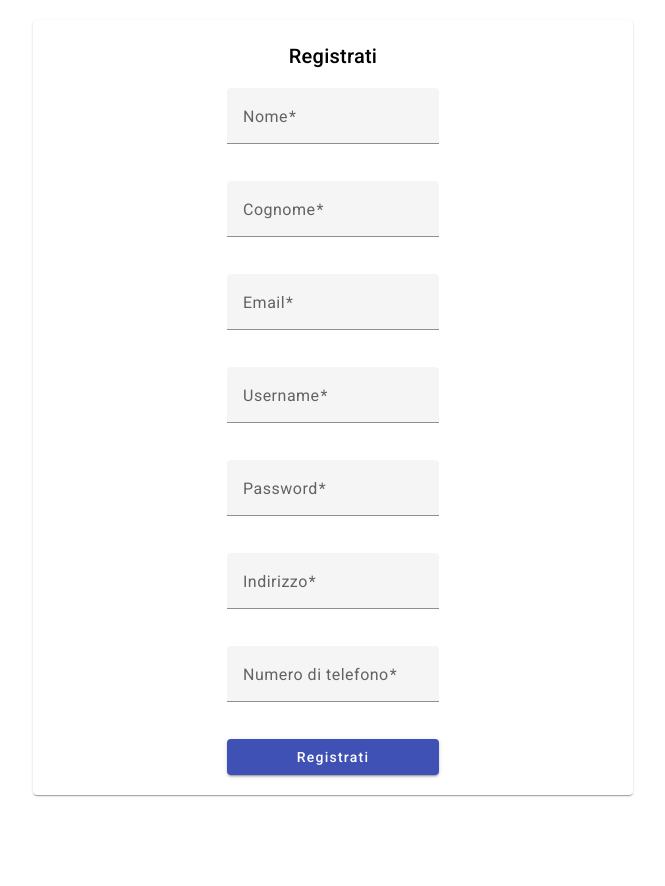
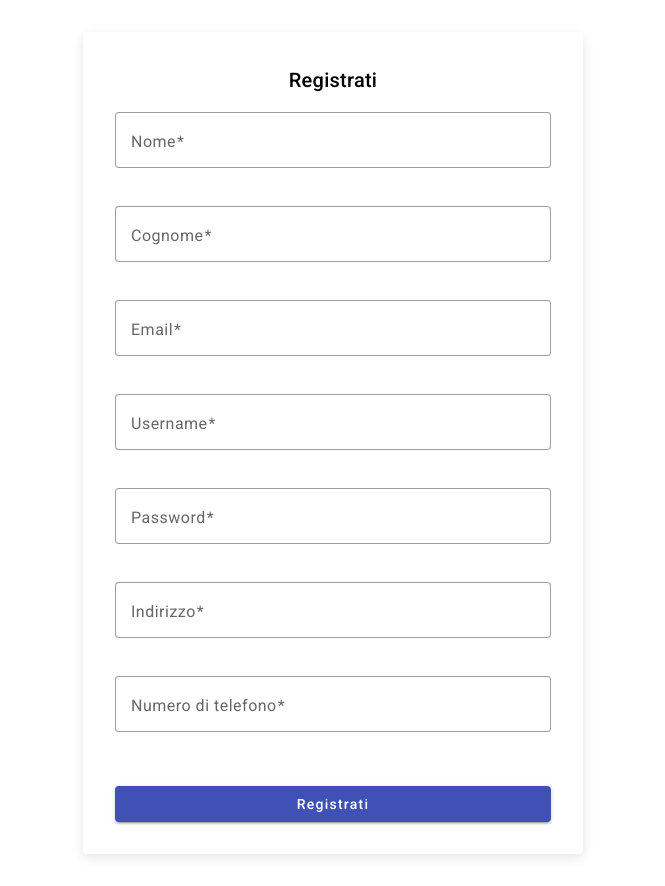
Before and after one commit to fvirgilio3101/gemeshop-FE, an Angular app in the folder gameshop-FE/: page /register in a window 1280 px wide. Shown: the whole page, without its empty margins (307-972 px from the left). Before the commit the page ends 815 px from the top, so only its background shows below. Built offline with nearby package versions, Linux system fonts and the light colour scheme.

Commit message:
aggiustata estetica dei component

```diff
--- a/gameshop-FE/src/app/auth/auth.component.css
+++ b/gameshop-FE/src/app/auth/auth.component.css
@@ -1,22 +1,25 @@
-.login-container {
-    max-width: 400px;
-    margin: 50px auto;
-    padding: 20px;
-    border: 1px solid #ccc;
-    border-radius: 8px;
-    text-align: center;
+.login-card {
+  max-width: 400px;
+  margin: 50px auto;
+  padding: 20px;
 }
 
-input {
-    width: 100%;
-    padding: 8px;
-    margin: 8px 0;
-}
-button {
-    padding: 10px 20px;
+.title {
+  text-align: center;
+  margin-bottom: 20px;
 }
 
-.error {
-    color: red;
-    margin-top: 10px;
+.login-form {
+  display: flex;
+  flex-direction: column;
+  gap: 16px;
 }
+
+.full-width {
+  width: 100%;
+}
+
+.error-message {
+  color: red;
+  text-align: center;
+}
--- a/gameshop-FE/src/app/auth/auth.component.html
+++ b/gameshop-FE/src/app/auth/auth.component.html
@@ -1,19 +1,22 @@
-<div class="login-container">
-    <h2>Login</h2>
-    <form (ngSubmit)="onSubmit()">
-        <div>
-            <label for="username">Username:</label>
-            <input type="text" id="username" [(ngModel)]="username" name= "username" required>
-        </div>
-        <div>
-            <label for="password">Password:</label>
-            <input type="password" id="password" [(ngModel)]="password" name="password" required>
-        </div>
-        <button type="submit">Accedi</button>
-        @if (errorMessage) {
-            <div class="error">
-              {{ errorMessage }}
-            </div>
-          }
-    </form>
+<mat-card class="login-card">
+  <h2 class="title">Login</h2>
+  <form (ngSubmit)="onSubmit()" class="login-form">
+    <mat-form-field appearance="outline" class="full-width">
+      <mat-label>Username</mat-label>
+      <input matInput [(ngModel)]="username" name="username" required>
+    </mat-form-field>
+
+    <mat-form-field appearance="outline" class="full-width">
+      <mat-label>Password</mat-label>
+      <input matInput [type]="'password'" [(ngModel)]="password" name="password" required>
+    </mat-form-field>
+
+    <button mat-raised-button color="primary" type="submit" class="full-width">
+      Accedi
+    </button>
+
+    <div *ngIf="errorMessage" class="error-message">
+      {{ errorMessage }}
     </div>
+  </form>
+</mat-card>
--- a/gameshop-FE/src/app/auth/auth.component.ts
+++ b/gameshop-FE/src/app/auth/auth.component.ts
@@ -1,12 +1,26 @@
-import { CommonModule } from '@angular/common';
 import { Component, inject } from '@angular/core';
 import { FormsModule } from '@angular/forms';
+import { CommonModule } from '@angular/common';
 import { AuthService } from '../service/auth.service';
+import { MatInputModule } from '@angular/material/input';
+import { MatFormFieldModule } from '@angular/material/form-field';
+import { MatButtonModule } from '@angular/material/button';
+import { MatCardModule } from '@angular/material/card';
+import { MatIconModule } from '@angular/material/icon';
+import { MatSnackBar, MatSnackBarModule } from '@angular/material/snack-bar';
 
 @Component({
   selector: 'app-auth',
   standalone: true,
-  imports: [FormsModule, CommonModule],
+  imports: [
+    CommonModule,
+    FormsModule,
+    MatFormFieldModule,
+    MatInputModule,
+    MatButtonModule,
+    MatCardModule,
+    MatIconModule,
+  ],
   templateUrl: './auth.component.html',
   styleUrl: './auth.component.css',
 })
@@ -15,14 +29,12 @@ export class AuthComponent {
   password = '';
   errorMessage = '';
 
+  private readonly service = inject(AuthService);
+  private readonly snackBar = inject(MatSnackBar);
 
- private readonly service = inject(AuthService);
   onSubmit() {
-
-    this.service.login(this.username,this.password)
-      .subscribe({
+    this.service.login(this.username, this.password).subscribe({
       next: (response) => {
-          console.log('Login response', response);
         sessionStorage.setItem('isLoggedIn', 'true');
         this.errorMessage = '';
         window.location.href = '/videogames';
--- a/gameshop-FE/src/app/register/register.component.css
+++ b/gameshop-FE/src/app/register/register.component.css
@@ -35,3 +35,39 @@ button {
   width: 100%;
   padding: 10px;
 }
+.register-container {
+  display: flex;
+  justify-content: center;
+  padding: 2rem;
+}
+
+.register-card {
+  width: 100%;
+  max-width: 500px;
+  padding: 2rem;
+  box-shadow: 0 4px 12px rgba(0, 0, 0, 0.1);
+}
+
+.full-width {
+  width: 100%;
+  margin-bottom: 1rem;
+}
+
+.text-center {
+  text-align: center;
+}
+
+.button-container {
+  display: flex;
+  justify-content: center;
+  margin-top: 1rem;
+}
+
+.error-message {
+  display: flex;
+  align-items: center;
+  color: #d32f2f;
+  font-weight: 500;
+  margin-top: 1rem;
+  gap: 0.5rem;
+}
--- a/gameshop-FE/src/app/register/register.component.html
+++ b/gameshop-FE/src/app/register/register.component.html
@@ -1,65 +1,55 @@
 <div class="register-container">
   <mat-card class="register-card">
-    <h2 mat-card-title>Registrati</h2>
+    <h2 mat-card-title class="text-center">Registrati</h2>
 
-    <form (ngSubmit)="onSubmit()">
+    <form (ngSubmit)="onSubmit()" class="register-form">
       <div class="form-group">
-        <mat-form-field appearance="fill" class="full-width">
+        <mat-form-field appearance="outline" class="full-width">
           <mat-label>Nome</mat-label>
           <input matInput type="text" [(ngModel)]="name" name="name" required />
         </mat-form-field>
-      </div>
 
-      <div class="form-group">
-        <mat-form-field appearance="fill" class="full-width">
+        <mat-form-field appearance="outline" class="full-width">
           <mat-label>Cognome</mat-label>
           <input matInput type="text" [(ngModel)]="surname" name="surname" required />
         </mat-form-field>
-      </div>
 
-      <div class="form-group">
-        <mat-form-field appearance="fill" class="full-width">
+        <mat-form-field appearance="outline" class="full-width">
           <mat-label>Email</mat-label>
           <input matInput type="email" [(ngModel)]="email" name="email" required />
         </mat-form-field>
-      </div>
 
-      <div class="form-group">
-        <mat-form-field appearance="fill" class="full-width">
+        <mat-form-field appearance="outline" class="full-width">
           <mat-label>Username</mat-label>
           <input matInput type="text" [(ngModel)]="username" name="username" required />
         </mat-form-field>
-      </div>
 
-      <div class="form-group">
-        <mat-form-field appearance="fill" class="full-width">
+        <mat-form-field appearance="outline" class="full-width">
           <mat-label>Password</mat-label>
           <input matInput type="password" [(ngModel)]="password" name="password" required />
         </mat-form-field>
-      </div>
 
-      <div class="form-group">
-        <mat-form-field appearance="fill" class="full-width">
+        <mat-form-field appearance="outline" class="full-width">
           <mat-label>Indirizzo</mat-label>
           <input matInput type="text" [(ngModel)]="address" name="address" required />
         </mat-form-field>
-      </div>
 
-      <div class="form-group">
-        <mat-form-field appearance="fill" class="full-width">
+        <mat-form-field appearance="outline" class="full-width">
           <mat-label>Numero di telefono</mat-label>
-          <input matInput type="text" [(ngModel)]="phone_number" name="phone_number" required />
+          <input matInput type="tel" [(ngModel)]="phone_number" name="phone_number" required />
         </mat-form-field>
       </div>
 
-      @if(errorMessage){
-       <div class="error-message">
+      @if (errorMessage){
+      <div class="error-message">
         <mat-icon color="warn">error</mat-icon>
-        <span>{{errorMessage}}</span>
-       </div>
-      }
+        <span>{{ errorMessage }}</span>
+      </div>
+    }
 
-      <button mat-raised-button color="primary" type="submit">Registrati</button>
+      <div class="button-container">
+        <button mat-raised-button color="primary" type="submit">Registrati</button>
+      </div>
     </form>
   </mat-card>
 </div>
--- a/gameshop-FE/src/app/videogame-form-dialog/videogame-form-dialog.component.css
+++ b/gameshop-FE/src/app/videogame-form-dialog/videogame-form-dialog.component.css
@@ -2,7 +2,7 @@
   display: flex;
   flex-direction: column;
   gap: 16px;
-  padding: 24px;
+  padding: 16px 0;
 }
 
 .full-width {
@@ -13,39 +13,53 @@
   display: flex;
   justify-content: flex-end;
   gap: 12px;
-  margin-top: 8px;
-}
-
-::ng-deep .mat-form-field {
-  background: #f9f9f9;
-  border-radius: 8px;
+  margin-top: 24px;
 }
 
 h2 {
-  margin-bottom: 16px;
-  font-size: 1.5rem;
+  margin-bottom: 0;
+  font-size: 1.8rem;
   font-weight: 600;
   text-align: center;
 }
+
+.section-title {
+  margin-top: 16px;
+  font-weight: 500;
+  color: #3f51b5;
+}
+
 .screenshot-gallery {
   display: flex;
   flex-wrap: wrap;
   gap: 10px;
-  margin-top: 10px;
+  margin-top: 12px;
 }
+
 .screenshot-item {
   position: relative;
 }
+
 .screenshot-item img {
-  border-radius: 4px;
-  box-shadow: 0 2px 6px rgba(0,0,0,0.2);
+  width: 150px;
+  height: auto;
+  border-radius: 6px;
+  box-shadow: 0 2px 8px rgba(0,0,0,0.2);
 }
+
 .screenshot-item button {
   position: absolute;
-  top: 0;
-  right: 0;
+  top: 4px;
+  right: 4px;
+  background: rgba(255, 255, 255, 0.8);
 }
+
 .mat-dialog-content {
   max-height: 70vh;
   overflow-y: auto;
 }
+
+::ng-deep .mat-form-field {
+  background-color: #fafafa;
+  border-radius: 6px;
+}
```
Also changed, not shown: gameshop-FE/src/app/videogame-form-dialog/videogame-form-dialog.component.html (+20 -20 lines). Lines whose indentation alone changed are shown as unchanged.
